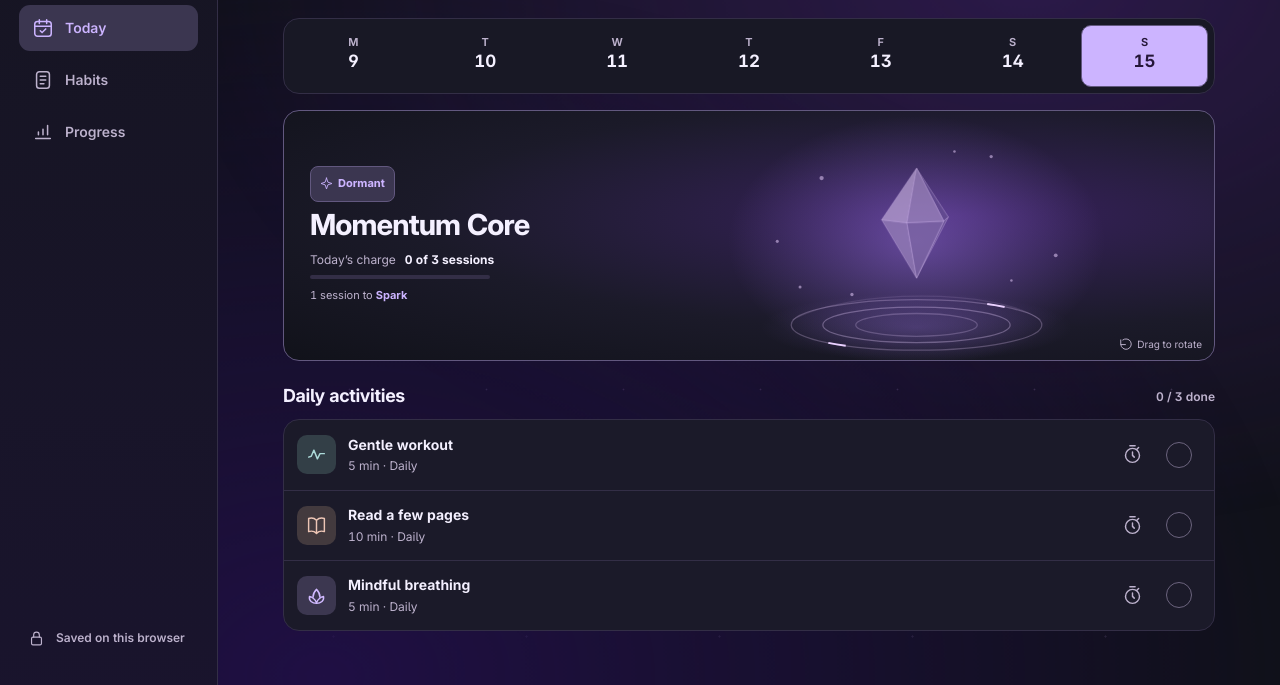
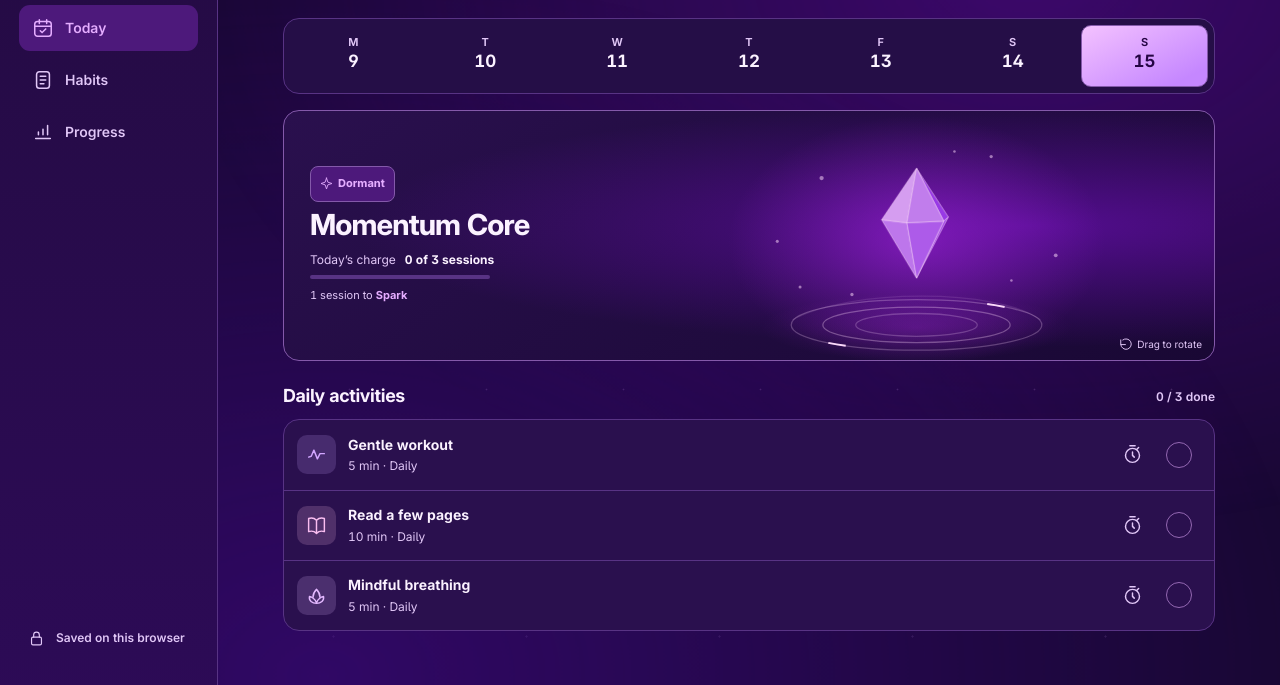
Before and after one commit to Vignesh-S-GitHub/step-by-step, a plain HTML site: page dist/index.html in a window 1280 px wide. Shown: the part 115-800 px from the top of the page. Drawn offline with Linux system fonts and the light colour scheme.

Commit message:
Bring the Amethyst theme in line with the Rising Steps icon

```diff
--- a/dist/style.css
+++ b/dist/style.css
@@ -1,10 +1,10 @@
 @font-face{font-family:Inter;src:url("assets/inter.woff2") format("woff2");font-style:normal;font-weight:100 900;font-display:swap}
 :root{
   color-scheme:dark;
-  --bg:#11121a;--rail:#161522;--surface:#1b1a29;--line:#332e46;
-  --ink:#f4f0ff;--muted:#bdb2cd;--accent:#ccb4ff;--on-accent:#251638;
-  --crystal-base:#a67bfa;--crystal-deep:#34206c;--crystal-light:#f2d9ff;
-  --sky-a:#572795;--sky-b:#251052;--mote:#e2c3ff;
+  --bg:#190834;--rail:#240b43;--surface:#2a104e;--line:#583384;
+  --ink:#fbf2ff;--muted:#e1c7f7;--accent:#e5adff;--on-accent:#250544;
+  --crystal-base:#c02bff;--crystal-deep:#7600df;--crystal-light:#ffe3f7;
+  --sky-a:#790ac9;--sky-b:#4a0a98;--mote:#edbcff;
   --radius:16px;--dock:67px;--ease:200ms cubic-bezier(.2,.7,.25,1);
   --raised:color-mix(in srgb,var(--surface) 91%,var(--accent));
   --accent-deep:color-mix(in srgb,var(--surface) 82%,var(--accent));
@@ -14,7 +14,27 @@
   --core-border:color-mix(in srgb,var(--line) 69%,var(--accent));
   --crystal-edge:color-mix(in srgb,var(--crystal-light) 79%,var(--accent));
   --crystal-glow:var(--crystal-base);
+  --action:var(--accent);
+  --control-edge:color-mix(in srgb,var(--accent) 57%,var(--surface));
+  --gem-idle-opacity:.75;
+  --habit-movement:#a2e6cd;
+  --habit-read:#f7cb9e;
+  --habit-calm:#d1bbff;
+  --habit-learn:#b6d2ff;
+  --habit-write:#f1badb;
   --error:color-mix(in srgb,#ffb9c8 89%,var(--accent));
+}
+:root:is(:not([data-theme]),[data-theme="amethyst"]){
+  --action:linear-gradient(152deg,#f4c2ff,#c587ff 85%);
+  --accent-deep:#4d197b;
+  --raised:#3b1664;
+  --stripe:#2f1057;
+  --gem-idle-opacity:1;
+  --habit-movement:#cca4ff;
+  --habit-read:#ffc2eb;
+  --habit-calm:#e3bcff;
+  --habit-learn:#c3b8ff;
+  --habit-write:#ffa9e9;
 }
 :root[data-theme="lagoon"]{
   --bg:#0b1b21;--rail:#11242b;--surface:#142a34;--line:#2b4653;
@@ -47,10 +67,10 @@ color:var(--ink);font:14px/1.45 Inter,system-ui,sans-serif;-webkit-tap-highlight
     radial-gradient(circle,color-mix(in srgb,var(--mote) 13%,transparent) .85px,transparent 1.3px) 44px 72px/193px 151px;
 }
 .theme-atmosphere::before,.theme-atmosphere::after{
-  content:"";position:absolute;inset:-18%;animation:sky-drift 20s ease-in-out infinite alternate;
+  content:"";position:absolute;inset:-18%;transition:opacity 660ms ease;animation:sky-drift 20s ease-in-out infinite alternate;
 }
-.theme-atmosphere::before{opacity:calc(.48 + var(--momentum, 0) * .40)}
-.theme-atmosphere::after{opacity:calc(.44 + var(--momentum, 0) * .35)}
+.theme-atmosphere::before{opacity:calc(.68 + var(--momentum, 0) * .29)}
+.theme-atmosphere::after{opacity:calc(.64 + var(--momentum, 0) * .29)}
 .theme-atmosphere::before{
   background:radial-gradient(ellipse at 74% 23%,color-mix(in srgb,var(--sky-a) 55%,transparent),transparent 47%);
 }
@@ -58,7 +78,7 @@ color:var(--ink);font:14px/1.45 Inter,system-ui,sans-serif;-webkit-tap-highlight
   background:radial-gradient(ellipse at 29% 81%,color-mix(in srgb,var(--sky-b) 78%,transparent),transparent 53%);
   animation-direction:alternate-reverse;animation-duration:25s;
 }
-@keyframes sky-drift{from{transform:translate3d(-3%,-2%,0) scale(1);opacity:.68}to{transform:translate3d(5%,3%,0) scale(1.08);opacity:1}}
+@keyframes sky-drift{from{transform:translate3d(-3%,-2%,0) scale(1)}to{transform:translate3d(5%,3%,0) scale(1.08)}}
 @media(prefers-reduced-motion:reduce){.theme-atmosphere::before,.theme-atmosphere::after{animation:none}}
 .layout{position:relative}
 ::selection{background:var(--accent);color:var(--on-accent)}
@@ -87,7 +107,7 @@ h1,h2,p{margin:0}
 .page-header{display:flex;justify-content:space-between;align-items:center;gap:12px;margin:0 0 21px}
 h1{font-size:40px;line-height:1.08;font-weight:740;letter-spacing:-.035em}
 .page-header p{margin-top:5px;color:var(--muted);font-size:14px}
-.primary{display:inline-flex;justify-content:center;align-items:center;gap:7px;min-height:44px;padding:0 15px;border-radius:11px;background:var(--accent);color:var(--on-accent);font-weight:740;white-space:nowrap;transition:background var(--ease),transform var(--ease)}
+.primary{display:inline-flex;justify-content:center;align-items:center;gap:7px;min-height:44px;padding:0 15px;border-radius:11px;background:var(--action);color:var(--on-accent);font-weight:740;white-space:nowrap;transition:background var(--ease),transform var(--ease)}
 .primary svg{width:20px;height:20px}
 .primary:active,.check-button:active,.icon-button:active{transform:scale(.94)}
 .screen{min-height:0}
@@ -96,12 +116,12 @@ h1{font-size:40px;line-height:1.08;font-weight:740;letter-spacing:-.035em}
 .day strong{color:var(--ink);font-size:17px;font-weight:680;line-height:1.05;font-variant-numeric:tabular-nums}
 .day i{width:4px;height:4px;border-radius:50%;background:transparent}
 .day-today{background:var(--accent-deep);border-color:var(--core-border);color:var(--accent)}
-.day[aria-pressed="true"]{background:var(--accent);color:var(--on-accent)}
+.day[aria-pressed="true"]{background:var(--action);color:var(--on-accent)}
 .day[aria-pressed="true"] strong{color:var(--on-accent)}
 .day i.partial{background:var(--accent)}
 .day i.full{background:var(--mint)}
 .day[aria-pressed="true"] i.partial,.day[aria-pressed="true"] i.full{background:var(--on-accent)}
-.core-card{position:relative;display:flex;align-items:center;min-height:251px;overflow:hidden;border:1px solid var(--core-border);border-radius:var(--radius);background:radial-gradient(ellipse at 72% 42%,color-mix(in srgb,var(--surface) 52%,var(--sky-a)) 0%,var(--surface) 56%,var(--bg) 100%);isolation:isolate}
+.core-card{position:relative;display:flex;align-items:center;min-height:251px;overflow:hidden;border:1px solid var(--core-border);border-radius:var(--radius);background:radial-gradient(ellipse at 80% 46%,color-mix(in srgb,var(--surface) 47%,var(--sky-a)),transparent 64%),linear-gradient(145deg,var(--surface),var(--bg));isolation:isolate}
 .core-copy{position:relative;z-index:1;width:52%;padding:18px 0 20px 26px;pointer-events:none}
 .core-copy h2{font-size:29px;font-weight:730;letter-spacing:-.03em;line-height:1.1}
 .core-copy p{display:flex;flex-wrap:wrap;gap:4px 9px;margin:10px 0 7px;color:var(--muted);font-size:12px}
@@ -116,8 +136,8 @@ h1{font-size:40px;line-height:1.08;font-weight:740;letter-spacing:-.035em}
 .core-art.is-dragging{cursor:grabbing}
 .core-art:hover .core-scene{filter:brightness(1.12)}
 .core-scene{display:block;width:100%;max-width:405px;height:100%;max-height:275px;overflow:visible;transition:filter var(--ease)}
-.prism-mesh polygon{stroke:var(--crystal-edge);stroke-width:.76;stroke-opacity:.7;stroke-linejoin:round}
-.core-scene[data-evolution="0"] .prism-mesh{opacity:.75}
+.prism-mesh polygon{stroke:var(--crystal-edge);stroke-width:.76;stroke-opacity:.86;stroke-linejoin:round}
+.core-scene[data-evolution="0"] .prism-mesh{opacity:var(--gem-idle-opacity)}
 .core-scene[data-evolution="3"] .prism-mesh{filter:brightness(1.1)}
 .core-scene[data-evolution="4"] .prism-mesh,.core-scene[data-evolution="7"] .prism-mesh{filter:hue-rotate(-20deg) brightness(1.11)}
 .core-guide{position:absolute;right:12px;bottom:9px;display:flex;align-items:center;gap:4px;color:var(--muted);font-size:10px;pointer-events:none}
@@ -138,11 +158,11 @@ h1{font-size:40px;line-height:1.08;font-weight:740;letter-spacing:-.035em}
 .habit-row{display:flex;align-items:center;gap:12px;min-height:70px;padding:10px 13px}
 .habit-row+.habit-row{border-top:1px solid var(--line)}
 .habit-icon{width:39px;height:39px;display:grid;flex:none;place-items:center;border-radius:10px;background:var(--accent-deep);color:var(--accent)}
-.habit-icon.movement{background:color-mix(in srgb,var(--surface) 82%,#a2e6cd);color:color-mix(in srgb,var(--accent) 24%,#a2e6cd)}
-.habit-icon.read{background:color-mix(in srgb,var(--surface) 82%,#f7cb9e);color:color-mix(in srgb,var(--accent) 24%,#f7cb9e)}
-.habit-icon.calm{background:color-mix(in srgb,var(--surface) 82%,#d1bbff);color:color-mix(in srgb,var(--accent) 24%,#d1bbff)}
-.habit-icon.learn{background:color-mix(in srgb,var(--surface) 82%,#b6d2ff);color:color-mix(in srgb,var(--accent) 24%,#b6d2ff)}
-.habit-icon.write{background:color-mix(in srgb,var(--surface) 82%,#f1badb);color:color-mix(in srgb,var(--accent) 24%,#f1badb)}
+.habit-icon.movement{background:color-mix(in srgb,var(--surface) 82%,var(--habit-movement));color:color-mix(in srgb,var(--accent) 24%,var(--habit-movement))}
+.habit-icon.read{background:color-mix(in srgb,var(--surface) 82%,var(--habit-read));color:color-mix(in srgb,var(--accent) 24%,var(--habit-read))}
+.habit-icon.calm{background:color-mix(in srgb,var(--surface) 82%,var(--habit-calm));color:color-mix(in srgb,var(--accent) 24%,var(--habit-calm))}
+.habit-icon.learn{background:color-mix(in srgb,var(--surface) 82%,var(--habit-learn));color:color-mix(in srgb,var(--accent) 24%,var(--habit-learn))}
+.habit-icon.write{background:color-mix(in srgb,var(--surface) 82%,var(--habit-write));color:color-mix(in srgb,var(--accent) 24%,var(--habit-write))}
 .habit-copy{display:grid;gap:2px;flex:1;min-width:0}
 .habit-copy strong{font-size:14px;font-weight:680;white-space:nowrap;overflow:hidden;text-overflow:ellipsis}
 .habit-copy span{font-size:12px;color:var(--muted);white-space:nowrap;overflow:hidden;text-overflow:ellipsis}
@@ -151,7 +171,7 @@ h1{font-size:40px;line-height:1.08;font-weight:740;letter-spacing:-.035em}
 .icon-button,.check-button{display:grid;place-items:center;width:44px;height:44px;flex:none;color:var(--muted);border-radius:10px;transition:background var(--ease),color var(--ease),transform var(--ease)}
 .timer-button.running{color:var(--accent);background:var(--accent-deep)}
 .check-button{color:var(--muted);position:relative}
-.check-button::before{content:"";position:absolute;inset:9px;border-radius:50%;border:1.5px solid color-mix(in srgb,var(--line) 58%,var(--muted));transition:background var(--ease),border var(--ease)}
+.check-button::before{content:"";position:absolute;inset:9px;border-radius:50%;border:1.5px solid var(--control-edge);transition:background var(--ease),border var(--ease)}
 .check-button svg{z-index:1;opacity:0;transition:opacity var(--ease)}
 .check-button.checked{color:#1c332b}
 .check-button.checked::before{background:var(--mint);border-color:var(--mint)}
@@ -203,7 +223,7 @@ dialog::backdrop{background:color-mix(in srgb,var(--bg) 74%,transparent)}
 form{display:grid;gap:10px}
 label{display:grid;gap:4px;color:var(--ink);font-size:12px;font-weight:650}
 label small{color:var(--muted);font-size:11px;font-weight:500}
-input,select{width:100%;min-height:42px;border:1px solid var(--core-border);border-radius:9px;background:var(--field);color:var(--ink);padding:7px 10px;caret-color:var(--accent)}
+input,select{width:100%;min-height:42px;border:1px solid var(--control-edge);border-radius:9px;background:var(--field);color:var(--ink);padding:7px 10px;caret-color:var(--accent)}
 input::placeholder{color:var(--muted)}
 .form-grid{display:grid;grid-template-columns:1fr 1fr;gap:9px}
 .full-button{width:100%;min-height:44px}
@@ -224,8 +244,8 @@ select option{background:var(--surface);color:var(--ink)}
 .weekday-options{display:grid;grid-template-columns:repeat(7,minmax(0,1fr));gap:6px}
 .weekday-option{position:relative;cursor:pointer;min-width:0;display:block}
 .weekday-option input{position:absolute;opacity:0;width:1px;height:1px;padding:0;margin:0}
-.weekday-option span{display:grid;place-items:center;min-height:40px;border-radius:9px;background:var(--field);color:var(--muted);border:1px solid var(--core-border);font-size:11px;font-weight:700;transition:background .18s,border-color .18s,color .18s}
-.weekday-option input:checked + span{background:var(--accent-deep);border-color:var(--accent);color:var(--accent)}
+.weekday-option span{display:grid;place-items:center;min-height:40px;border-radius:9px;background:var(--field);color:var(--muted);border:1px solid var(--control-edge);font-size:11px;font-weight:700;transition:background .18s,border-color .18s,color .18s}
+.weekday-option input:checked + span{background:var(--action);border-color:var(--accent);color:var(--on-accent)}
 .weekday-option input:focus-visible + span{outline:2px solid var(--accent);outline-offset:3px}
 @media(hover:hover){.weekday-option:hover span{border-color:var(--accent)}}
 
@@ -238,7 +258,7 @@ select option{background:var(--surface);color:var(--ink)}
 @media(hover:hover){
   .rail-nav a:hover,.rail-note:hover,.icon-button:not(:disabled):hover,.subtle:hover{background:var(--raised);color:var(--ink)}
   .day:not(:disabled):not([aria-pressed="true"]):hover,.suggestion:hover{background:var(--accent-deep)}
-  .primary:hover{background:color-mix(in srgb,var(--accent) 80%,var(--ink))}
+  .primary:hover{filter:brightness(1.08)}
   .check-button:hover::before{border-color:var(--accent)}
   .check-button:not(.checked):hover svg{opacity:1}
   .small-action:hover{text-decoration:underline;text-underline-offset:3px}
```
Also changed, not shown: dist/index.html (+1 -1 lines), dist/manifest.webmanifest, dist/sw.js.
